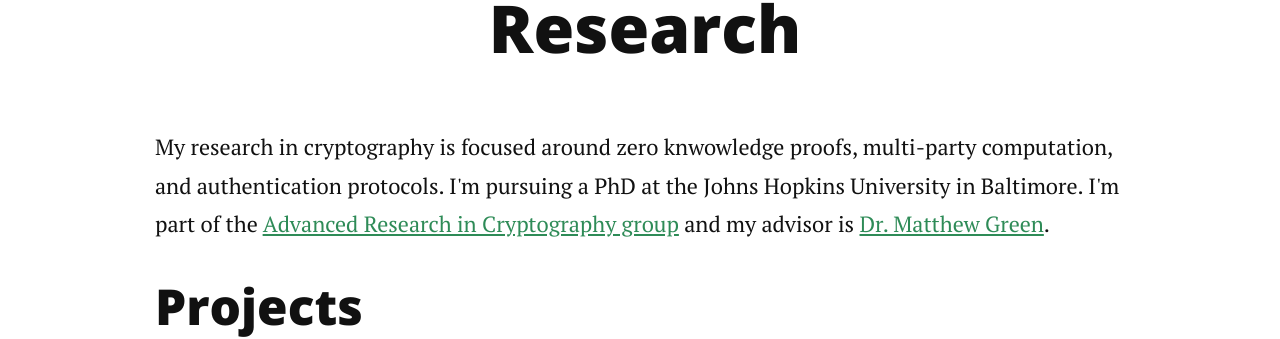
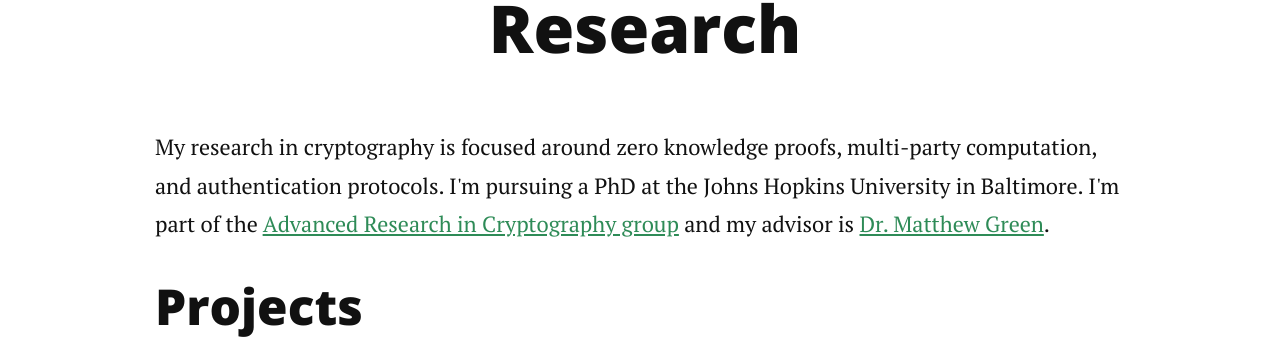
Before and after one commit to gijsvl/gijsvl.github.io, a Jekyll site: the page built from research.html, in a window 1280 px wide. Shown: the part 369-708 px from the top of the page. Built offline with Jekyll 4.4.1, drawn with Linux system fonts in a browser that asks for light colours; nearby versions of some CDN libraries.

Commit message:
Update research.html

```diff
--- a/research.html
+++ b/research.html
@@ -1,12 +1,12 @@
 ---
 layout: default
-title: GVL Information Security
+title: Research - GVL Information Security
 ---
 
 <div class="home" id="home" style="padding-left: 10px;">
 <h1 class="pageTitle"><a id="research"></a>Research</h1>
 <p>
-	My research in cryptography is focused around zero knwowledge proofs, multi-party computation, and authentication protocols. I'm pursuing a PhD at the Johns Hopkins University in Baltimore. I'm part of the <a href="https://arc.isi.jhu.edu/">Advanced Research in Cryptography group</a> and my advisor is <a href="https://isi.jhu.edu/~mgreen/">Dr. Matthew Green</a>.
+	My research in cryptography is focused around zero knowledge proofs, multi-party computation, and authentication protocols. I'm pursuing a PhD at the Johns Hopkins University in Baltimore. I'm part of the <a href="https://arc.isi.jhu.edu/">Advanced Research in Cryptography group</a> and my advisor is <a href="https://isi.jhu.edu/~mgreen/">Dr. Matthew Green</a>.
 </p>
 <h2>Projects</h2>
 <ul>
```
